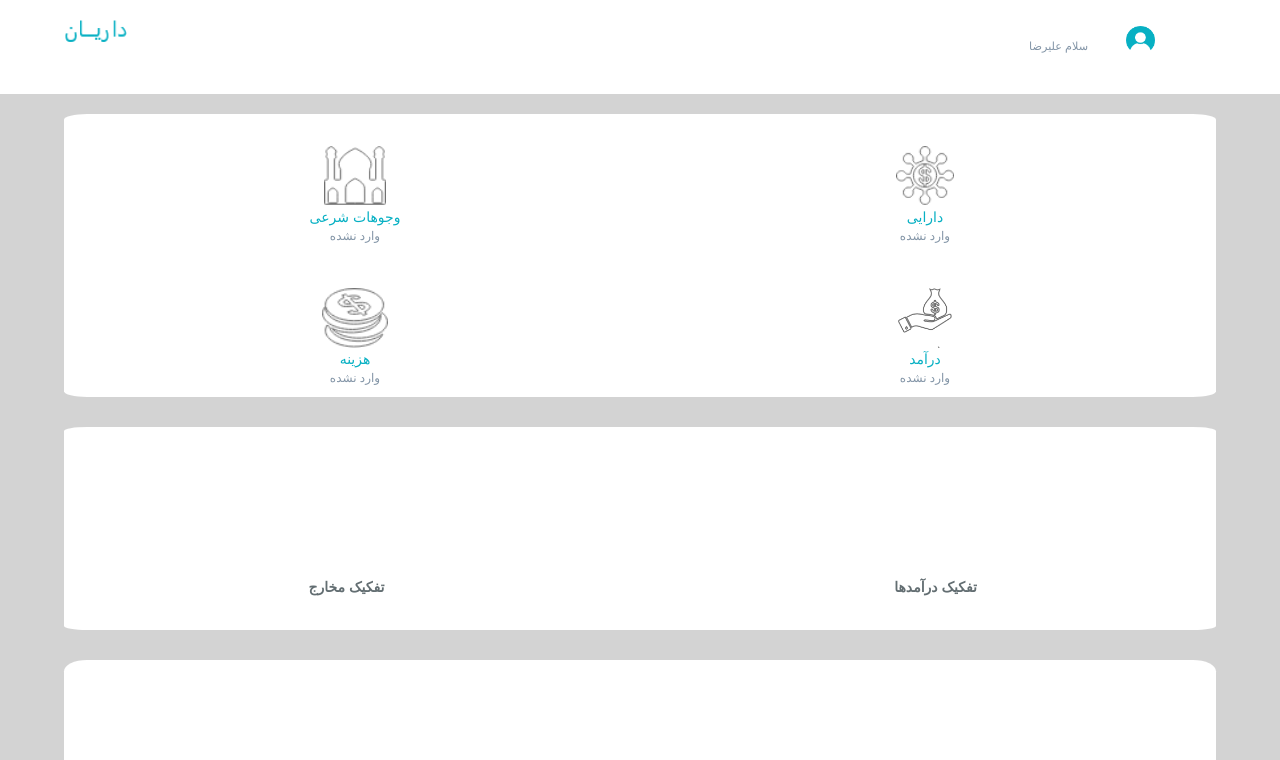
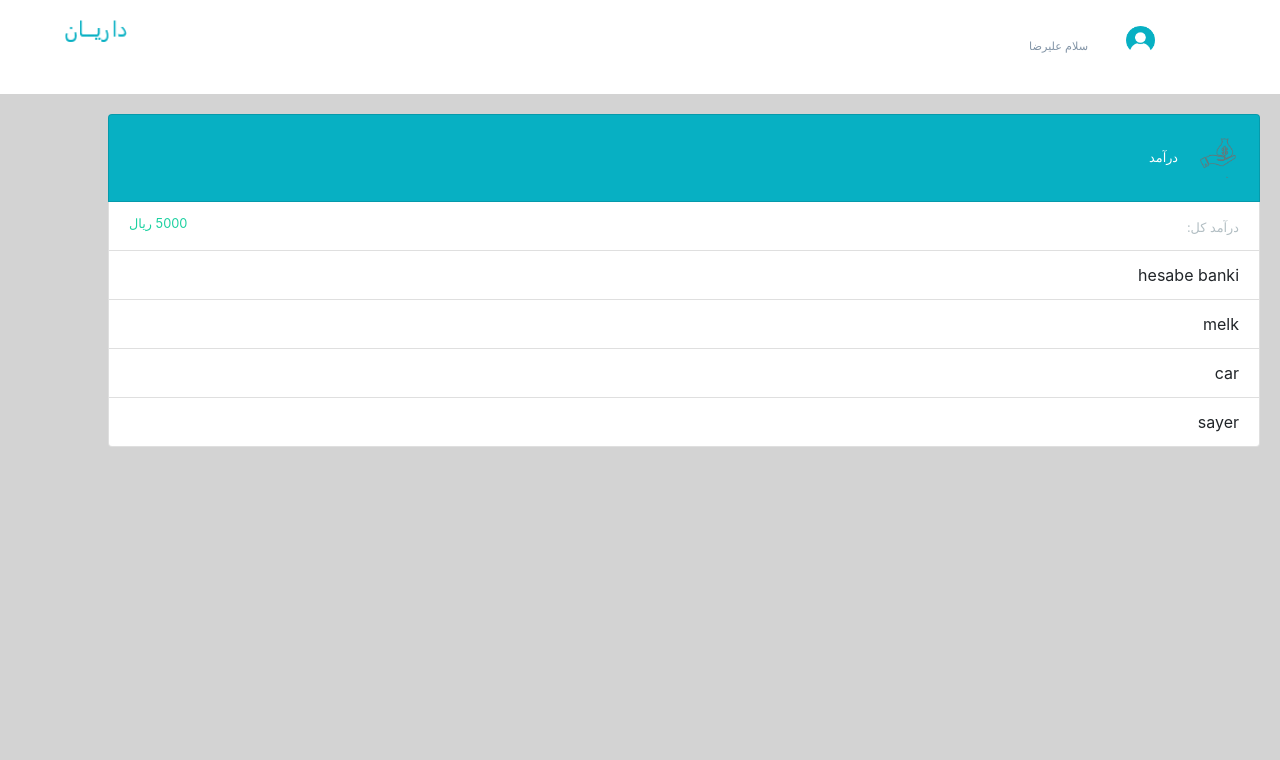
Before and after one commit to Mahsa-nvr/mobile-webapp, a React (Create React App) app: page / in a window 1280 px wide. Shown: the top 760 px of the page. Built offline with nearby package versions, Linux system fonts and the light colour scheme; no server answers.

Commit message:
first income page

```diff
--- a/package.json
+++ b/package.json
@@ -8,6 +8,7 @@
     "@testing-library/user-event": "^7.1.2",
     "axios": "^0.20.0",
     "bootstrap": "^4.5.2",
+    "bootstrap-rtl": "^3.3.4",
     "chart.js": "^2.9.3",
     "react": "^16.13.1",
     "react-bootstrap": "^1.3.0",
--- a/public/index.html
+++ b/public/index.html
@@ -26,9 +26,9 @@
     <title>React App</title>
 
   </head>
-  <body>
+  <body >
     <noscript>You need to enable JavaScript to run this app.</noscript>
-    <div id="root"></div>
+    <div id="root" ></div>
     <!--
       This HTML file is a template.
       If you open it directly in the browser, you will see an empty page.
--- a/src/App.js
+++ b/src/App.js
@@ -4,13 +4,15 @@ import './App.css';
 
 //components
 // import Setincome from './veiw/Setincome/Setincome';
-import Defaultpage from './veiw/Default/Defaultpage';
+// import Defaultpage from './veiw/Default/Defaultpage';
+import IncomePage from './veiw/IncomePage/IncomePage';
 
 function App() {
   return (
     <div className = "app">
        {/* <Setincome /> */}
-       <Defaultpage />
+       {/* <Defaultpage /> */}
+       <IncomePage />
     </div>
   );
 }
--- a/src/components/Defaultchart/Defaultchart.js
+++ b/src/components/Defaultchart/Defaultchart.js
@@ -19,7 +19,8 @@ class Defaultchart extends React.Component {
 
         axios.get('http://192.168.22.48/ipfm/frontend/web/index.php/income/index', {
             params: {
-                user_id : 1
+                user_id : 1,
+                type: 1
             },
         }).then(response => {
             // console.log('//get data in default home page for income pie chart', response)
--- a/src/index.js
+++ b/src/index.js
@@ -5,9 +5,9 @@ import './index.css';
 import * as serviceWorker from './serviceWorker';
 
 ReactDOM.render(
-  <React.StrictMode>
+  <React.Fragment>
     <App />
-  </React.StrictMode>,
+  </React.Fragment>,
   document.getElementById('root')
 );
 
--- /dev/null
+++ b/src/veiw/IncomePage/IncomePage.css
@@ -0,0 +1,44 @@
+.income_page {
+    height: 100vh;
+    display: flex;
+    flex-direction: column;
+}
+
+.income_list {
+    margin: 20px ;
+    width: 90%;
+    border-radius: 2%;
+    background-color: white;
+}
+.income_list_group {
+    padding-right: 0;
+}
+.income_list_group_item {
+  text-align: right;
+}
+.title{
+    background-color:#07b0c3;
+    padding: 2%
+}
+
+.income_btn {
+    float: left;
+
+}
+
+.title_list {
+    color: white;
+    font-size: 80%;
+    margin-right: 2%;
+}
+
+.title_whole {
+    font-size: 80%;
+    color: #b2bec3
+}
+
+.title_amount {
+    font-size: 80%;
+    color:#1dd1a1;
+    float: left
+}
--- /dev/null
+++ b/src/veiw/IncomePage/IncomePage.js
@@ -0,0 +1,30 @@
+import React from 'react';
+import './IncomePage.css';
+import daramad from './../../assets/icons/daramad.png'
+import { ListGroup, ListGroupItem } from 'reactstrap';
+
+//components
+import Header from './../../components/Header/Header';
+// import ToggleBtn from './../../components/Cruds/ToggleBtn/ToggleBtn';
+
+class IncomePage extends React.Component {
+render() {
+    return (
+        <div className="income_page">
+            <Header />
+              <div className="income_list">
+               <ListGroup className="income_list_group">
+                 <ListGroupItem className="income_list_group_item title"><img src={daramad} height={40} alt=""/><span className="title_list">درآمد</span></ListGroupItem>
+                 <ListGroupItem className="income_list_group_item"><span className="title_whole">درآمد کل:</span><span className="title_amount">5000 ریال</span></ListGroupItem>
+                 <ListGroupItem className="income_list_group_item">hesabe banki</ListGroupItem>
+                 <ListGroupItem className="income_list_group_item">melk</ListGroupItem>
+                 <ListGroupItem className="income_list_group_item">car</ListGroupItem>
+                 <ListGroupItem className="income_list_group_item">sayer</ListGroupItem>
+              </ListGroup>
+              </div>
+            </div>
+    )
+}
+}
+
+export default IncomePage;
```
Also changed, not shown: src/components/ListItem/ListItem.css (added), src/components/ListItem/ListItem.js (added), 1 other file (tests, documents, lock files or other folders).
